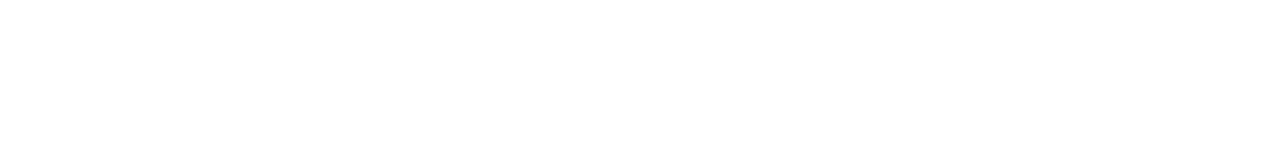
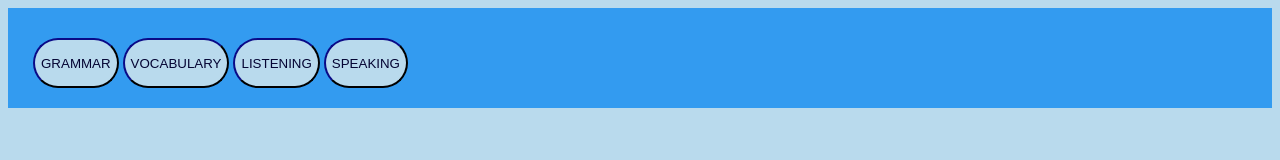
Before and after one commit to dianaatorress/Proyecto_Parejas_2022, a plain HTML site: page Frontend/index2.html in a window 1280 px wide. Drawn offline with Linux system fonts and the light colour scheme.

Commit message:
nuevos cambios html

```diff
--- a/Frontend/index.css
+++ b/Frontend/index.css
@@ -88,6 +88,36 @@
     margin-left: 30px;
 }
 
+.pagPrinc{
+    background-color: rgb(185, 218, 237);
+}
+
+.navclass{
+    background-color: rgb(51, 155, 240);
+    height: 100px;
+}
+
+.options{
+    padding-left: 25px;
+}
+
+.optionsClass{
+    margin-top: 30px;
+    height: 50px;
+    cursor: pointer;
+    margin-bottom: 25px;
+    background-color: rgb(185, 218, 237);
+    border-color: rgb(4, 4, 51);
+    color: rgb(4, 4, 51);
+    border-radius: 50px;
+}
+
+.optionsClass:hover{
+    background-color: rgb(4, 4, 51);
+    border-color: rgb(185, 218, 237);
+    color:rgb(185, 218, 237);
+}
+
 /* .bienvenue{
     text-shadow: 3px 5px 6px black;
 } */
--- a/Frontend/index2.html
+++ b/Frontend/index2.html
@@ -5,8 +5,17 @@
     <meta http-equiv="X-UA-Compatible" content="IE=edge">
     <meta name="viewport" content="width=device-width, initial-scale=1.0">
     <title>Pagina Principal</title>
+    <link rel="stylesheet" href="./index.css">
 </head>
-<body>
+<body class="pagPrinc">
     <!-- La pagina principal donde se encuentran las actividades -->
+    <nav class="navclass">
+        <div class="options">
+            <button class="optionsClass">GRAMMAR</button>
+            <button class="optionsClass">VOCABULARY</button>
+            <button class="optionsClass">LISTENING</button>
+            <button class="optionsClass">SPEAKING</button>
+        </div>
+    </nav>
 </body>
 </html>
```
Also changed, not shown: Frontend/index3.html (+13 -0 lines), Frontend/index4.html (+1 -1 lines).
